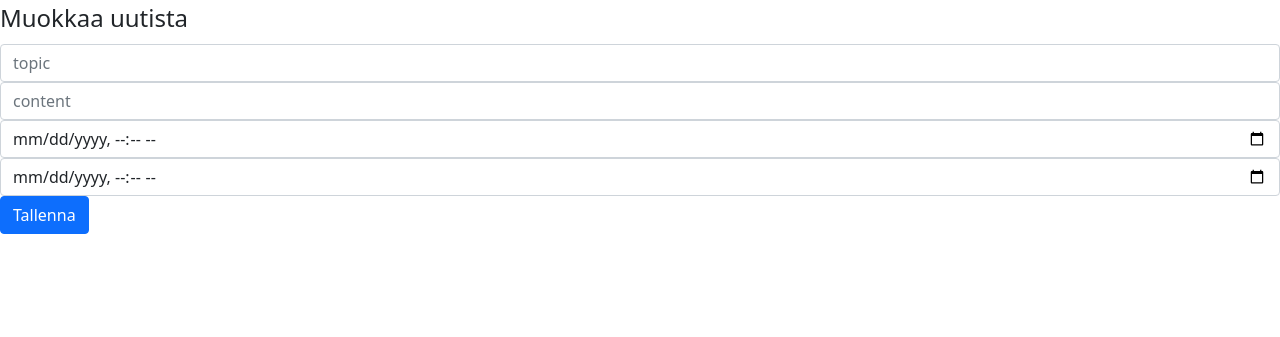
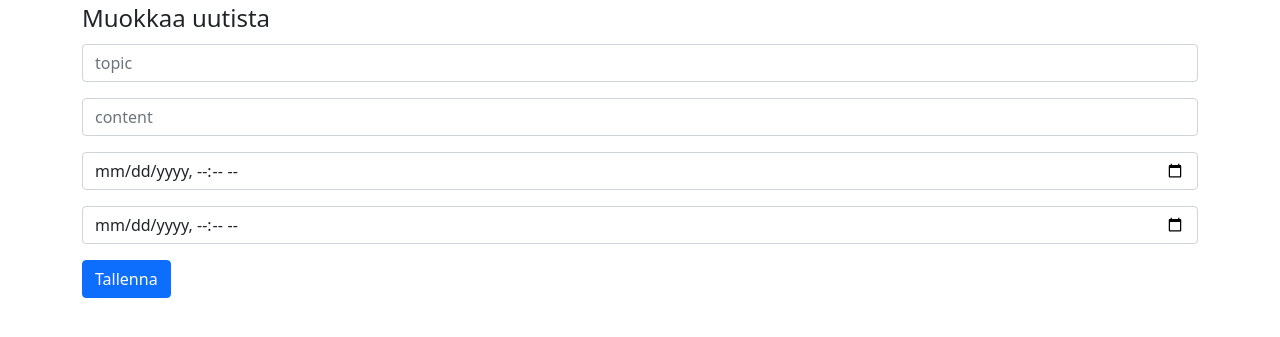
Before and after one commit to datamonnit/nykopp2.0, a PHP site: page /admin/editnews.php in a window 1280 px wide. Shown: the part 56-393 px from the top of the page. Run offline with PHP 8.4, Linux system fonts and the light colour scheme.

Commit message:
editNews valikko paremmaks

```diff
--- a/admin/editnews.php
+++ b/admin/editnews.php
@@ -8,6 +8,8 @@
 <?php include_once '../layout/top.inc.php'; ?>
 <?php include_once '../layout/nav.inc.php'; ?>
 
+<div class="container">
+
 <form name="editNews">
 <fieldset>
     <legend>Muokkaa uutista</legend>
@@ -16,13 +18,21 @@
 
     <input name="id" type="hidden" class="form-control" placeholder="id">
 
+    <div class="mb-3">
     <input name="topic" type="text" class="form-control" placeholder="topic">
+    </div>
 
+    <div class="mb-3">
     <input name="content" type="text" class="form-control" placeholder="content">
+    </div>
 
+    <div class="mb-3">
     <input name="date" type="datetime-local" class="form-control">
+    </div>
 
+    <div class="mb-3">
     <input name="expdate" type="datetime-local" class="form-control">
+    </div>
 
 </fieldset>
 
```
